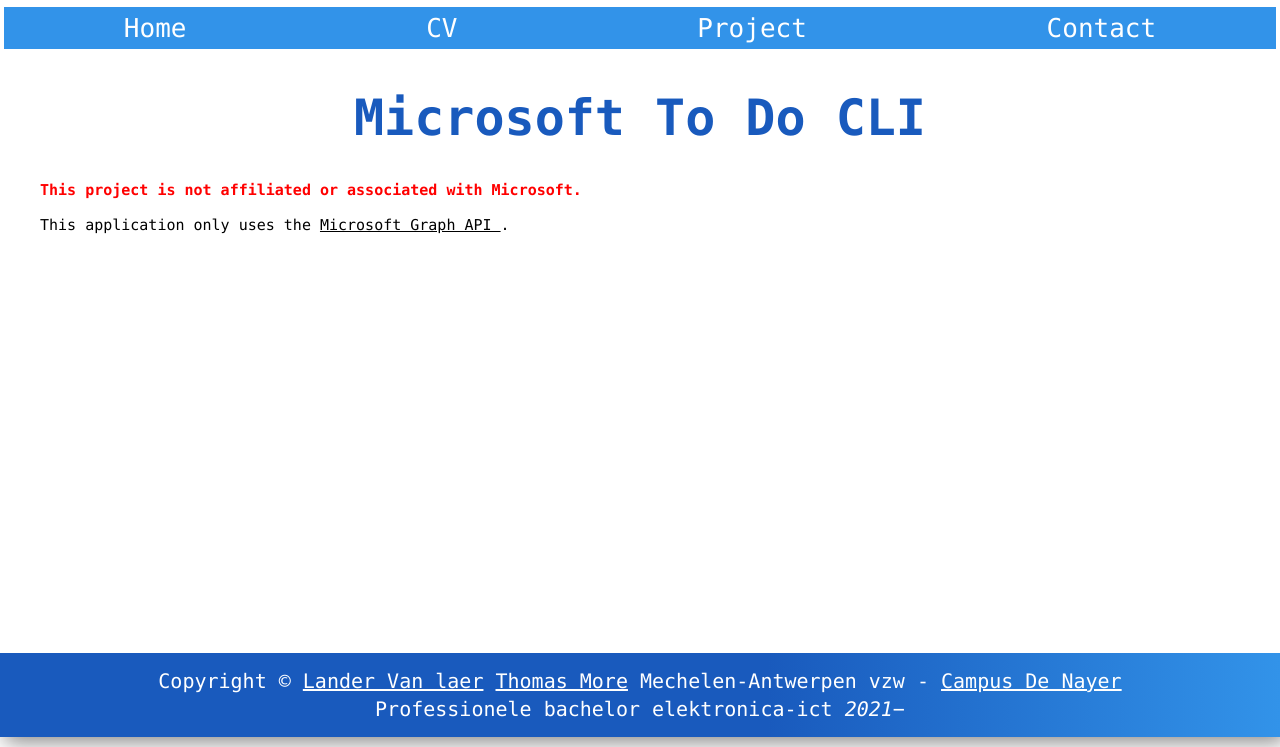
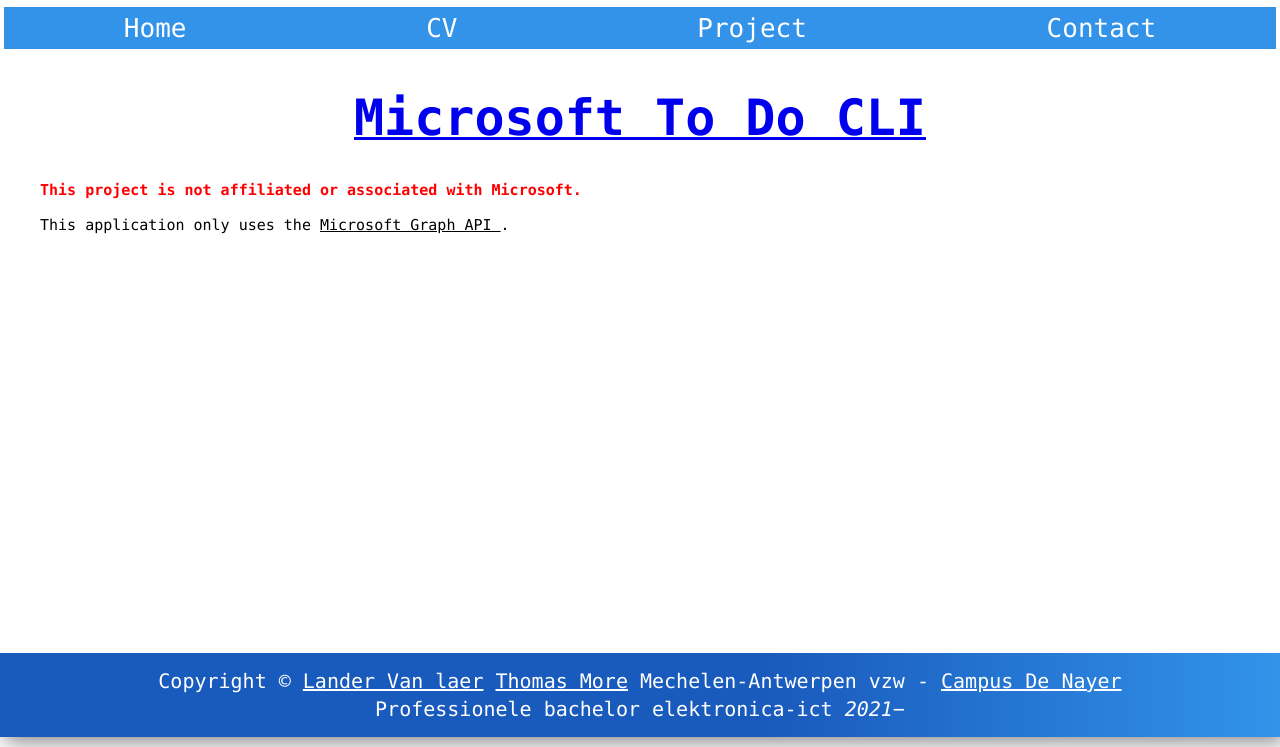
Before and after one commit to LanderVanlaer/Web-Engineering-1AI1-portfolio, a website: page src/project.html in a window 1280 px wide. Shown: the part 87-834 px from the top of the page. Drawn offline with nearby package versions, Linux system fonts and the light colour scheme; files that its build step writes are made by us from their sources; grey boxes are pictures that could not be loaded.

Commit message:
project page title as link

```diff
--- a/src/css/project.scss
+++ b/src/css/project.scss
@@ -5,6 +5,23 @@
         margin: 2rem 0;
         font-weight: bold;
         color: #195abd;
+
+        a {
+            padding: 0;
+            text-decoration-thickness: 3px;
+
+            &:visited {
+                color: #195abd;
+            }
+
+            &:hover {
+                color: #2B82CF;
+            }
+
+            &:active {
+                color: #3293e9;
+            }
+        }
     }
 
     aside {
--- a/src/project.html
+++ b/src/project.html
@@ -33,7 +33,7 @@
             </nav>
         </header>
         <main>
-            <h2>Microsoft To Do CLI</h2>
+            <h2><a href="https://github.com/ms-to-do-cli/">Microsoft To Do CLI</a></h2>
             <aside>
                 <span>This project is not affiliated or associated with Microsoft.</span>
                 This application only uses the
```
